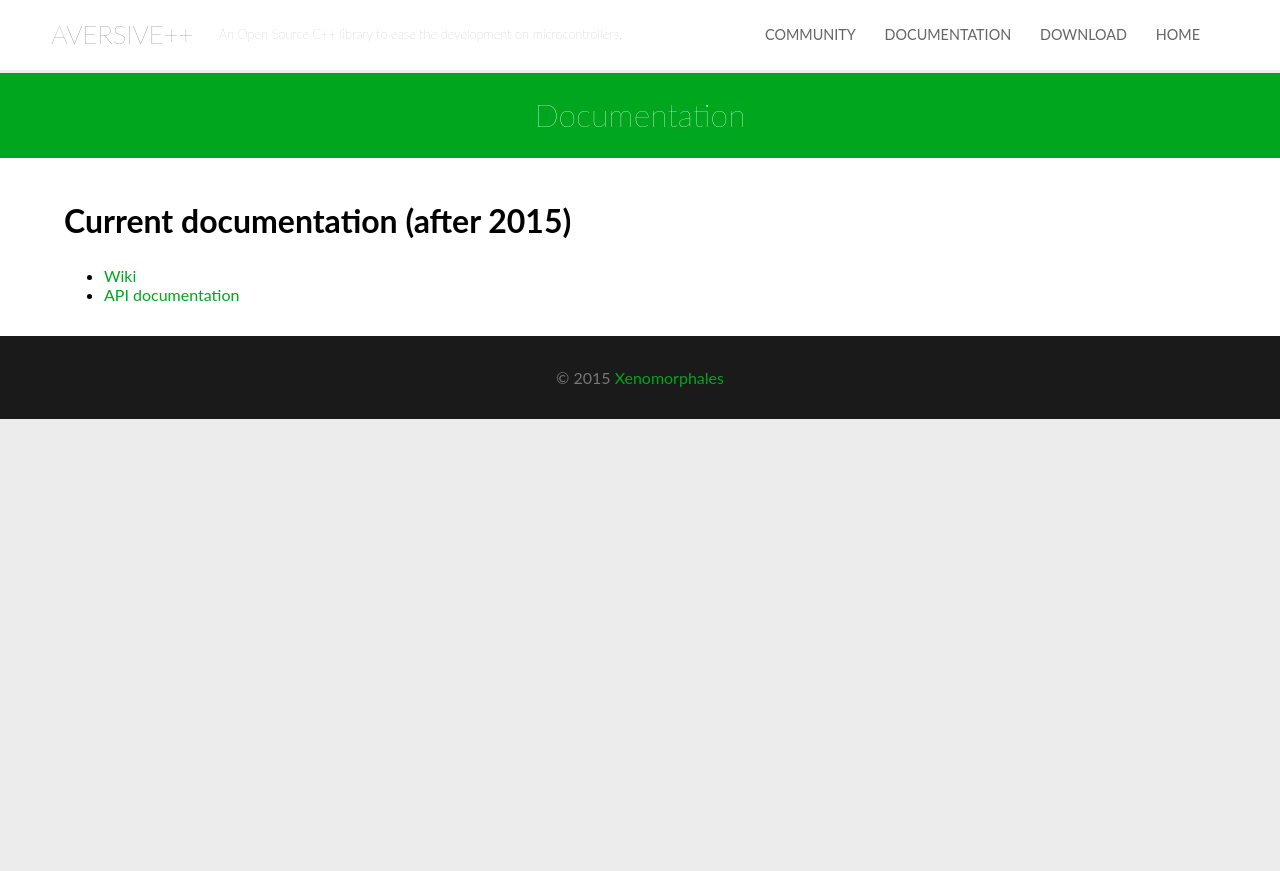
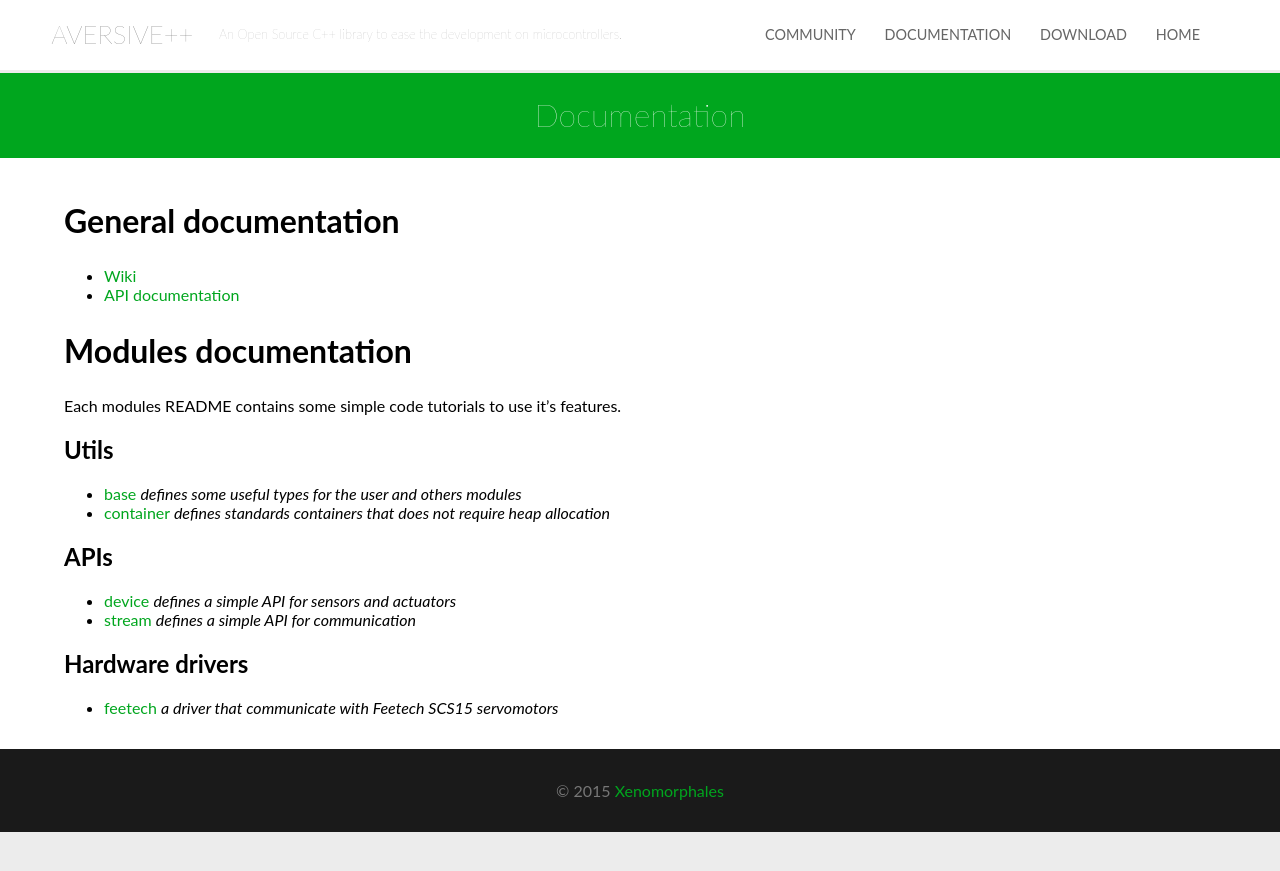
Before and after one commit to AversivePlusPlus/AversivePlusPlus.github.io, a Jekyll site: the page built from documentation.md, in a window 1280 px wide. Shown: the top 871 px of the page. Built offline with Jekyll 4.4.1, drawn with Linux system fonts in a browser that asks for light colours.

Commit message:
Update documentation.md

```diff
--- a/documentation.md
+++ b/documentation.md
@@ -4,7 +4,25 @@ title: Documentation
 is_main: true
 ---
 
-# Current documentation (after 2015)
+# General documentation
 
  - [Wiki](https://github.com/AversivePlusPlus/AversivePlusPlus/wiki)
  - [API documentation](http://aversiveplusplus.com/doc-api/)
+
+# Modules documentation
+
+Each modules README contains some simple code tutorials to use it's features.
+
+## Utils
+
+ - [base](https://github.com/AversivePlusPlus/base) *defines some useful types for the user and others modules*
+ - [container](https://github.com/AversivePlusPlus/container) *defines standards containers that does not require heap allocation*
+
+## APIs
+
+ - [device](https://github.com/AversivePlusPlus/device) *defines a simple API for sensors and actuators*
+ - [stream](https://github.com/AversivePlusPlus/stream) *defines a simple API for communication*
+
+## Hardware drivers
+
+ - [feetech](https://github.com/AversivePlusPlus/feetech) *a driver that communicate with Feetech SCS15 servomotors*
```
